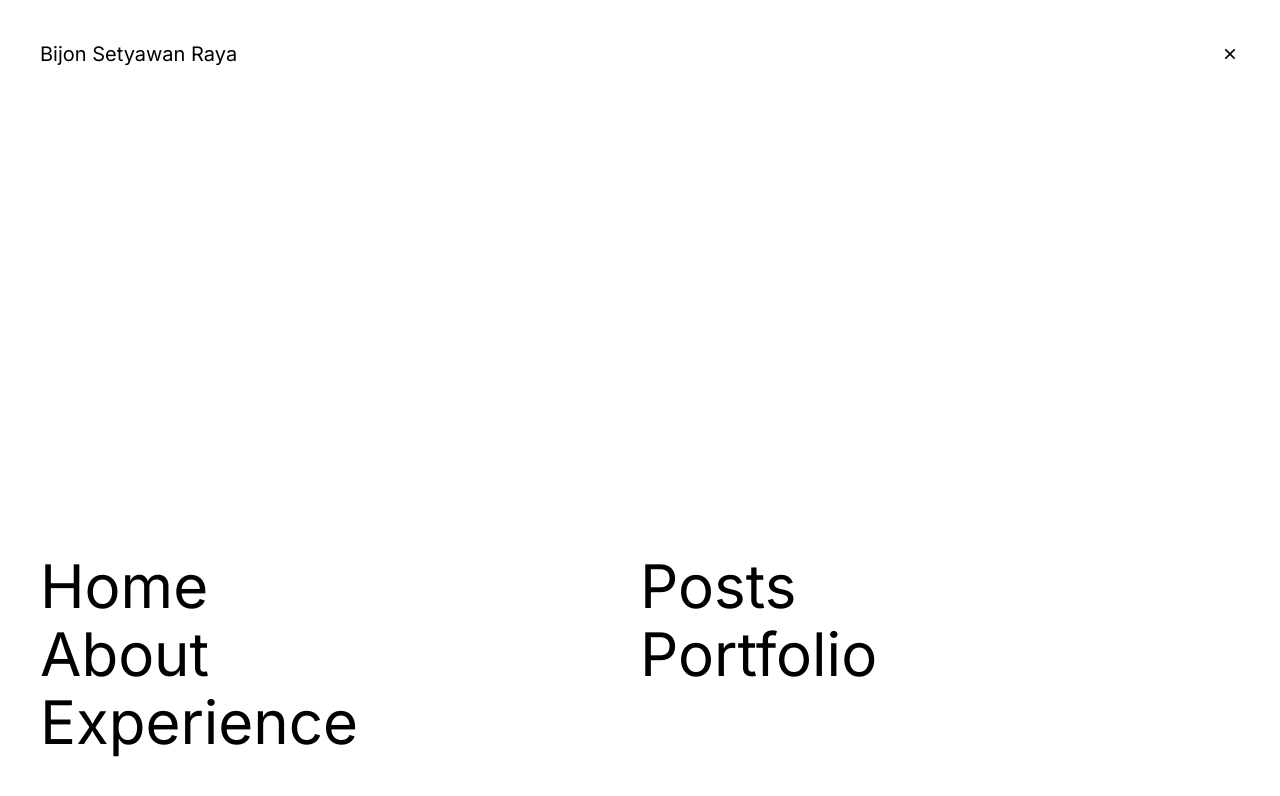
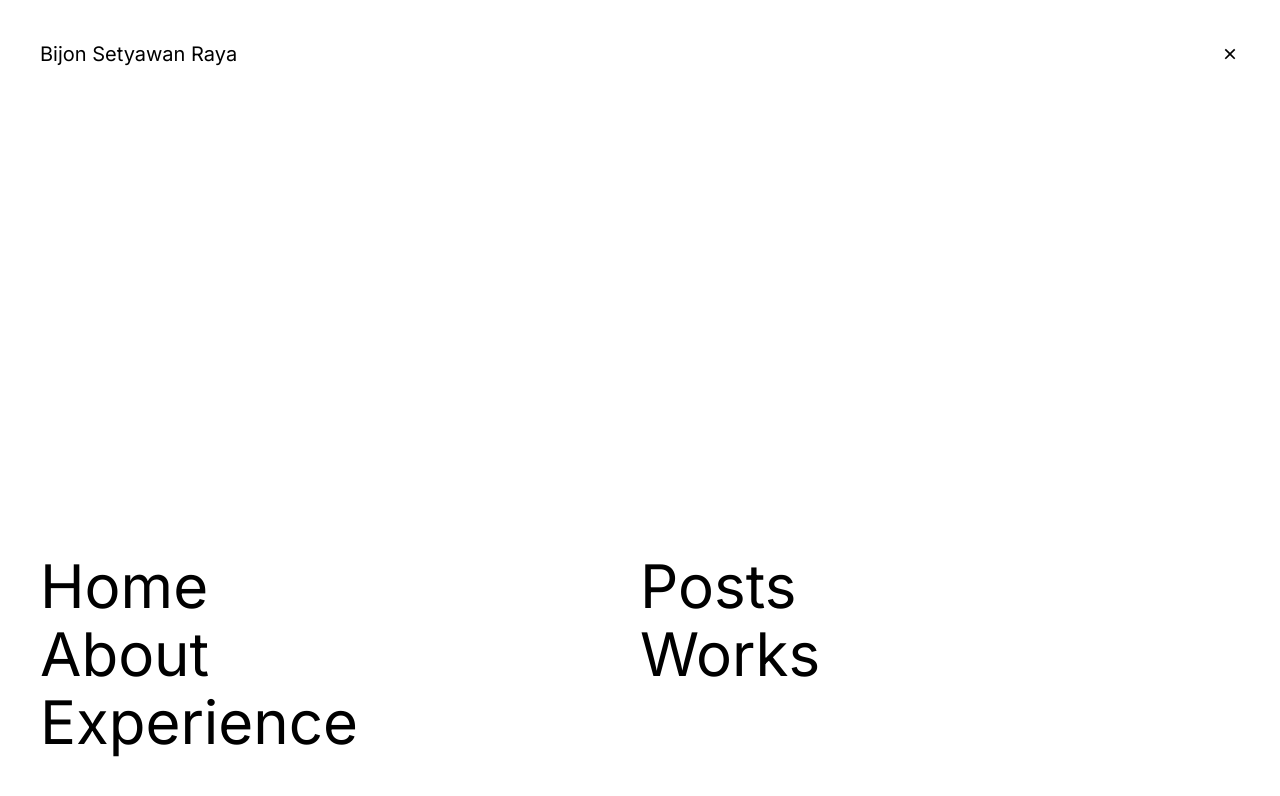
Before and after one commit to bsraya/bsraya, a Next.js app: page /experience in a window 1280 px wide. Both pictures are taken after a click on the button 1230 px from the left and 54 px from the top of the page. Shown: the top 796 px of the page. Built offline with nearby package versions, Linux system fonts and the light colour scheme; a web font is replaced by a local one.

Commit message:
fix: rename 'portfolio' to 'work'

```diff
--- a/components/burger-menu.tsx
+++ b/components/burger-menu.tsx
@@ -40,7 +40,7 @@ const HamburgerMenu = () => {
                             </div>
                             <div>
                                 <Link href="/posts" onClick={toggleMenu} className="block mb-2 text-6xl hover:text-slate-400 hover:underline">Posts</Link>
-                                <Link href="/portfolio" onClick={toggleMenu} className="block mb-2 text-6xl hover:text-slate-400 hover:underline">Portfolio</Link>
+                                <Link href="/works" onClick={toggleMenu} className="block mb-2 text-6xl hover:text-slate-400 hover:underline">Works</Link>
                             </div>
                         </div>
                     </div>
```
